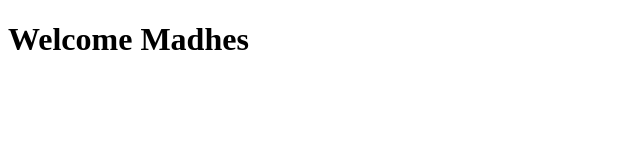
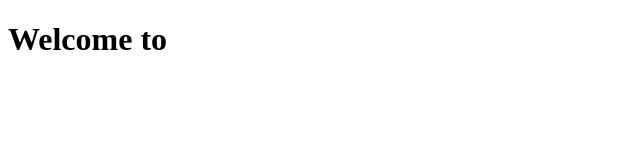
Before and after one commit to madhes1246/checking-react, a React (Create React App) app: page / in a window 1280 px wide. Shown: the top 160 px of the page, without its empty margins (0-640 px from the left). Built offline with nearby package versions, Linux system fonts and the light colour scheme.

Commit message:
welcome  as of now

```diff
--- a/src/App.js
+++ b/src/App.js
@@ -4,7 +4,7 @@ import React from "react";
 const App = () => {
   return (
     <React.Fragment>
-      <h1>Welcome Madhes</h1>
+      <h1>Welcome to</h1>
     </React.Fragment>
   );
 }
```
